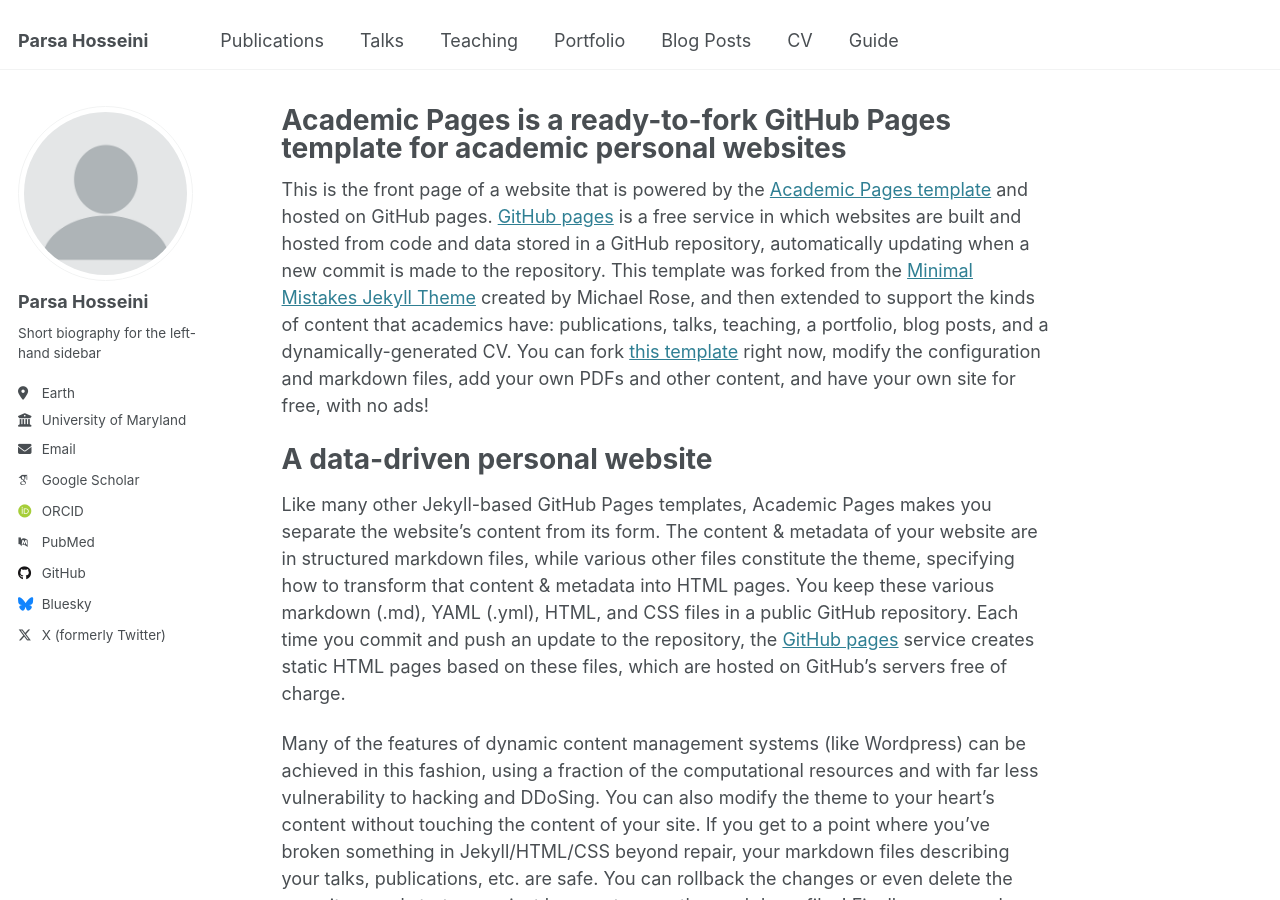
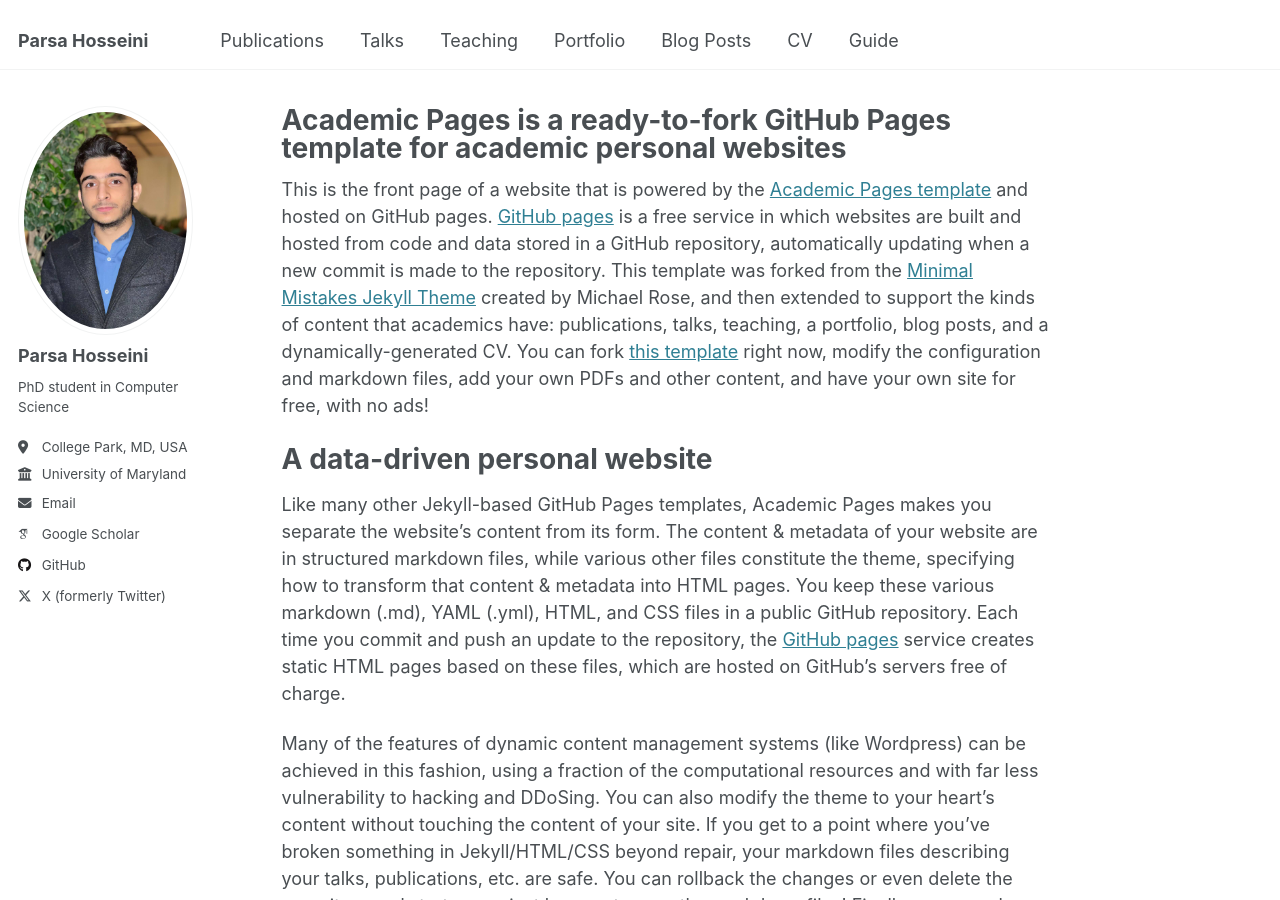
Before and after one commit to sudoparsa/sudoparsa.github.io, a Jekyll site: the page built from _pages/about.md, in a window 1280 px wide and 900 px high. Built offline with Jekyll 4.4.1, drawn with Linux system fonts in a browser that asks for light colours; some web fonts are replaced.

Commit message:
Update _config.yml

```diff
--- a/_config.yml
+++ b/_config.yml
@@ -13,20 +13,20 @@
 title_separator          : "-"
 name                     : &name "Parsa"
 description              : &description "personal description"
-url                      : https://academicpages.github.io # the base hostname & protocol for your site e.g. "https://[your GitHub username].github.io"
+url                      : https://sudoparsa.github.io # the base hostname & protocol for your site e.g. "https://[your GitHub username].github.io"
 baseurl                  : "" # the subpath of your site, e.g. "/blog"
-repository               : "academicpages/academicpages.github.io"
+repository               : "sudoparsa/sudoparsa.github.io"
 
 # Site Author - The following control what appear as part of the author content on the side bar.
 #               If a field is blank the icon and link will not appear, otherwise it will be shown.
 #               Additional customization can be done by editing /_includes/author-profile.html
 author:
   # Biographic information
-  avatar           : "profile.png"
+  avatar           : "parsa.jpg"
   name             : "Parsa Hosseini"
   pronouns         : # example: "she/her"
-  bio              : "Short biography for the left-hand sidebar"
-  location         : "Earth"
+  bio              : "PhD student in Computer Science"
+  location         : "College Park, MD, USA"
   employer         : "University of Maryland"
   uri              : # URL
   email            : "phoseini@umd.edu"
@@ -35,9 +35,9 @@
   arxiv            : # URL - Update with the correct link to your profile
   googlescholar    : "https://scholar.google.com/citations?user=4QnHQqgAAAAJ&hl=en"
   impactstory      : # URL
-  orcid            : "http://orcid.org/yourorcidurl"
+  orcid            :
   semantic         : # URL
-  pubmed           : "https://www.ncbi.nlm.nih.gov/pubmed/?term=john+snow"
+  pubmed           :
   researchgate     : # URL
   scopus           : # URL
 
@@ -45,12 +45,12 @@
   bitbucket        : # Username - Update with your username on the site
   codepen          : # Username
   dribbble         : # Username
-  github           : "academicpages"
+  github           : "sudoparsa"
   kaggle           : # Username
   stackoverflow    : # User number or user number and name (i.e., use "1" or "1/jeff-atwood")
 
   # Social media
-  bluesky          : "bsky.app" # Replace this with you Bluesky username
+  bluesky          :  # Replace this with you Bluesky username
   facebook         : # Username
   flickr           : # Username
   foursquare       : # Username
@@ -67,7 +67,7 @@
   steam            : # Username
   telegram         : # URL
   tumblr           : # Username
-  twitter          : paahrsa# Username for X / Twitter
+  twitter          : paahrsa # Username for X / Twitter
   vine             : # Username
   weibo            : # Username
   wikipedia        : # Username
```
